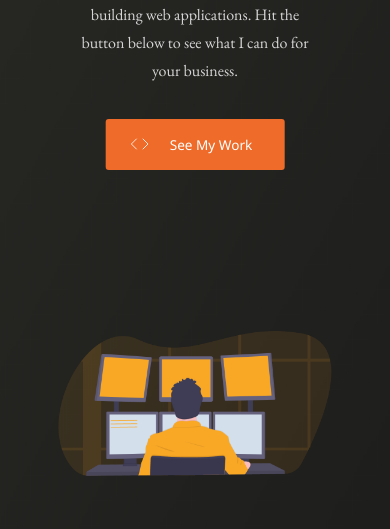
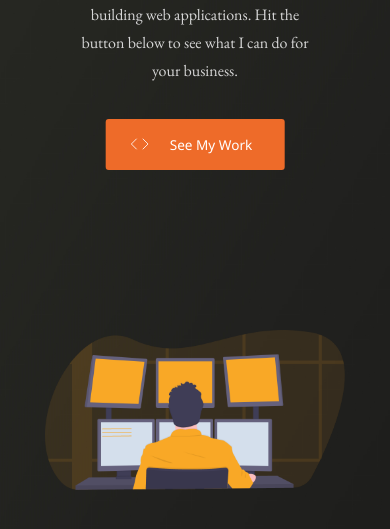
Before and after one commit to Blake-K-Yeboah/new-portfolio, a plain HTML site: page index.html in a window 390 px wide. Shown: the part 265-794 px from the top of the page. Drawn offline with nearby package versions, Linux system fonts and the light colour scheme; files that its build step writes are made by us from their sources; a web font is replaced by a local one.

Commit message:
Made Responsive

```diff
--- a/css/sass/_header.scss
+++ b/css/sass/_header.scss
@@ -86,13 +86,16 @@
             }
         }
 
-        .img-container .header-img {
-            margin: 0;
-            position:absolute;
-            left:50%;
-            bottom: 10vh;
-            transform:translateX(-50%);
-            width:50%;
+        .img-container {
+            display:flex;
+            align-items:center;
+            justify-content: center;
+
+            .header-img {
+                margin: 0;
+                width:50%;
+                min-width:300px;
+            }
         }
     }
 }
```
